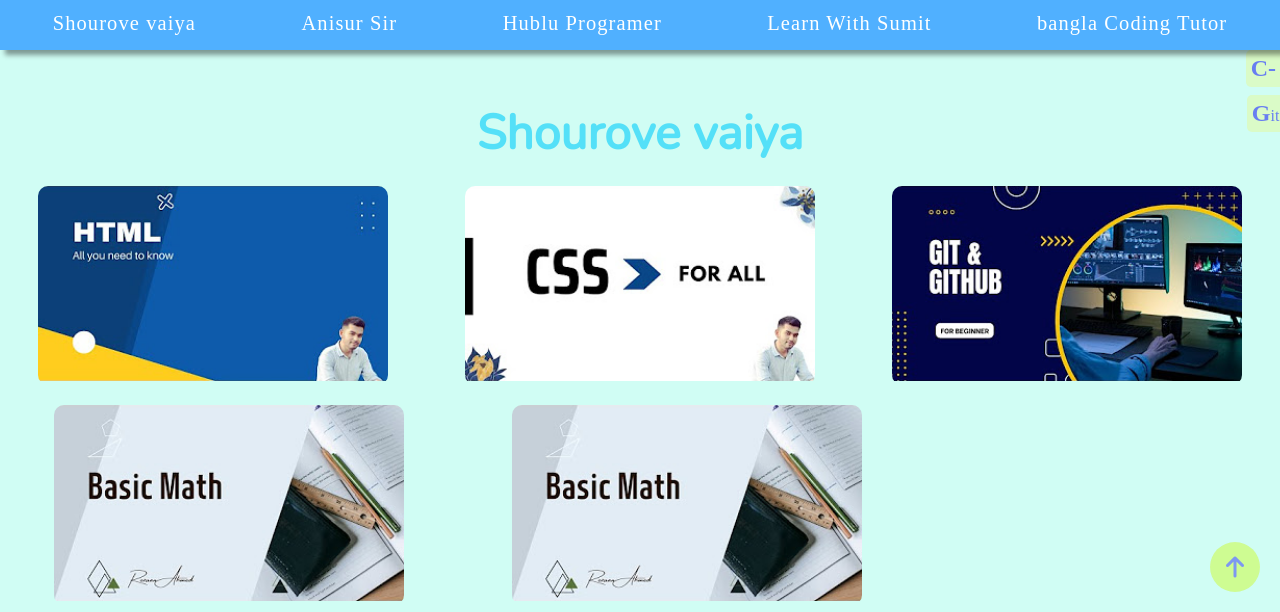
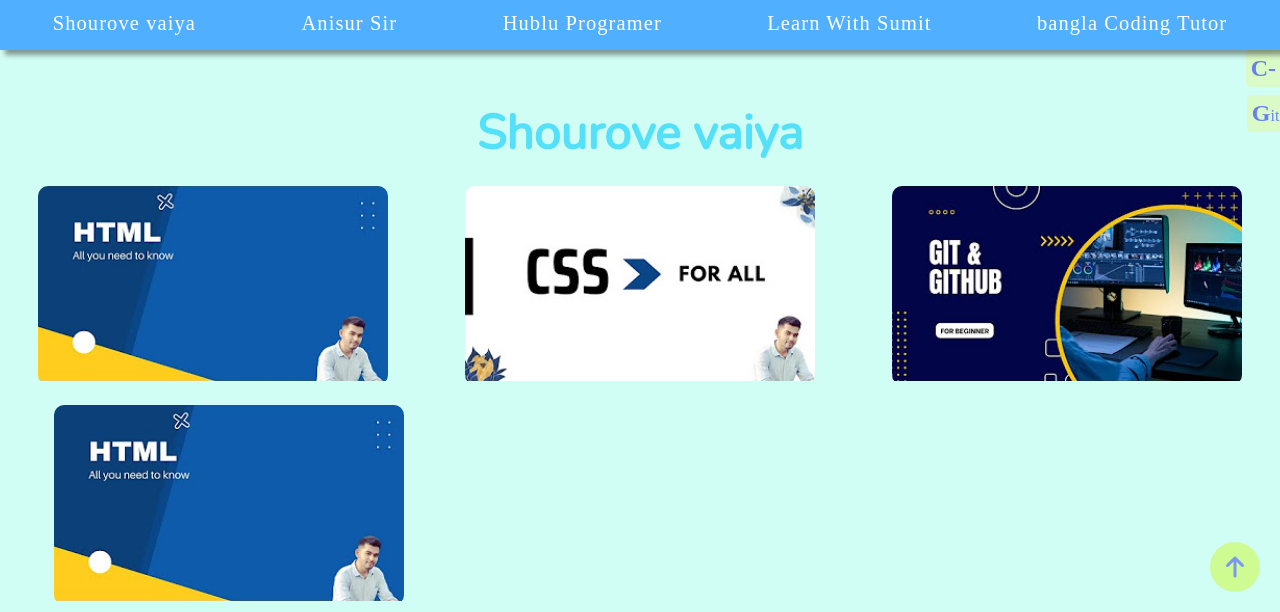
Before and after one commit to Waliur-Rafiq-Sami/learning_website, a plain HTML site: page index.html in a window 1280 px wide. Shown: the part 188-800 px from the top of the page. Drawn offline with nearby package versions, Linux system fonts and the light colour scheme.

Commit message:
Update index.html
have new


Signed-off-by: Waliur-Rafiq-Sami <121850863+Waliur-Rafiq-Sami@users.noreply.github.com>

```diff
--- a/index.html
+++ b/index.html
@@ -107,24 +107,13 @@
             </div>
             <div class="img_text"></div>
           </div>
-
         </div>
         <div class="all_item2">
-           <div class="item4 item">
+           <div class="item1 item">
             <div class="img_sec">
-              <a href="
-              https://www.youtube.com/playlist?list=PL4NdokFCZ1I7s1a-1UCZMS6ntDtz9lLVM" target="_blank">
-              <img src="./image/shourov/javaS/javaS.jpg" alt="" />
-            </a>
-            </div>
-            <div class="img_text"></div>
-          </div>
-           <div class="item4 item">
-            <div class="img_sec">
-              <a href="
-              https://www.youtube.com/playlist?list=PL4NdokFCZ1I7s1a-1UCZMS6ntDtz9lLVM" target="_blank">
-              <img src="./image/shourov/javaS/javaS.jpg" alt="" />
-            </a>
+              <a href="https://www.youtube.com/watch?v=rg30XpGdwE4&list=PL4NdokFCZ1I5SBzeW4fibwSvNtwq0Ri9u" target="_blank">
+                <img src="./image/shourov/html.jpg" alt="" />
+              </a>
             </div>
             <div class="img_text"></div>
           </div>
```
